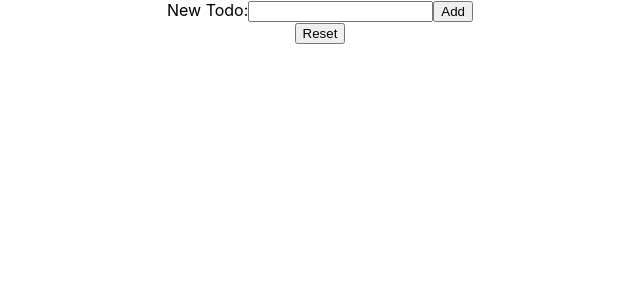
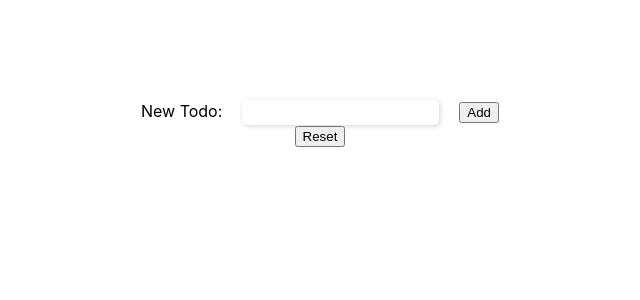
Before and after one commit to Aabhas-Renegade-Insurance-Tasks/Todo, a React (Create React App) app: page / in a window 1280 px wide. Shown: the top 300 px of the page, without its empty margins (320-960 px from the left). Built offline with nearby package versions, Linux system fonts and the light colour scheme.

Commit message:
feat: new design for input field #4

```diff
--- a/src/index.css
+++ b/src/index.css
@@ -5,9 +5,24 @@ body {
     sans-serif;
   -webkit-font-smoothing: antialiased;
   -moz-osx-font-smoothing: grayscale;
+  padding: 100px;
 }
 
 code {
   font-family: source-code-pro, Menlo, Monaco, Consolas, 'Courier New',
     monospace;
 }
+
+input{
+  border: none;
+  outline: none;
+  background: white;
+  box-shadow: 1px 1px 5px lightgray;
+  border-radius: 5px;
+  padding: 5px 10px 5px 10px;
+  margin: 0px 20px 0px 20px;
+}
+
+input:focus {
+  outline: none;
+}
```
